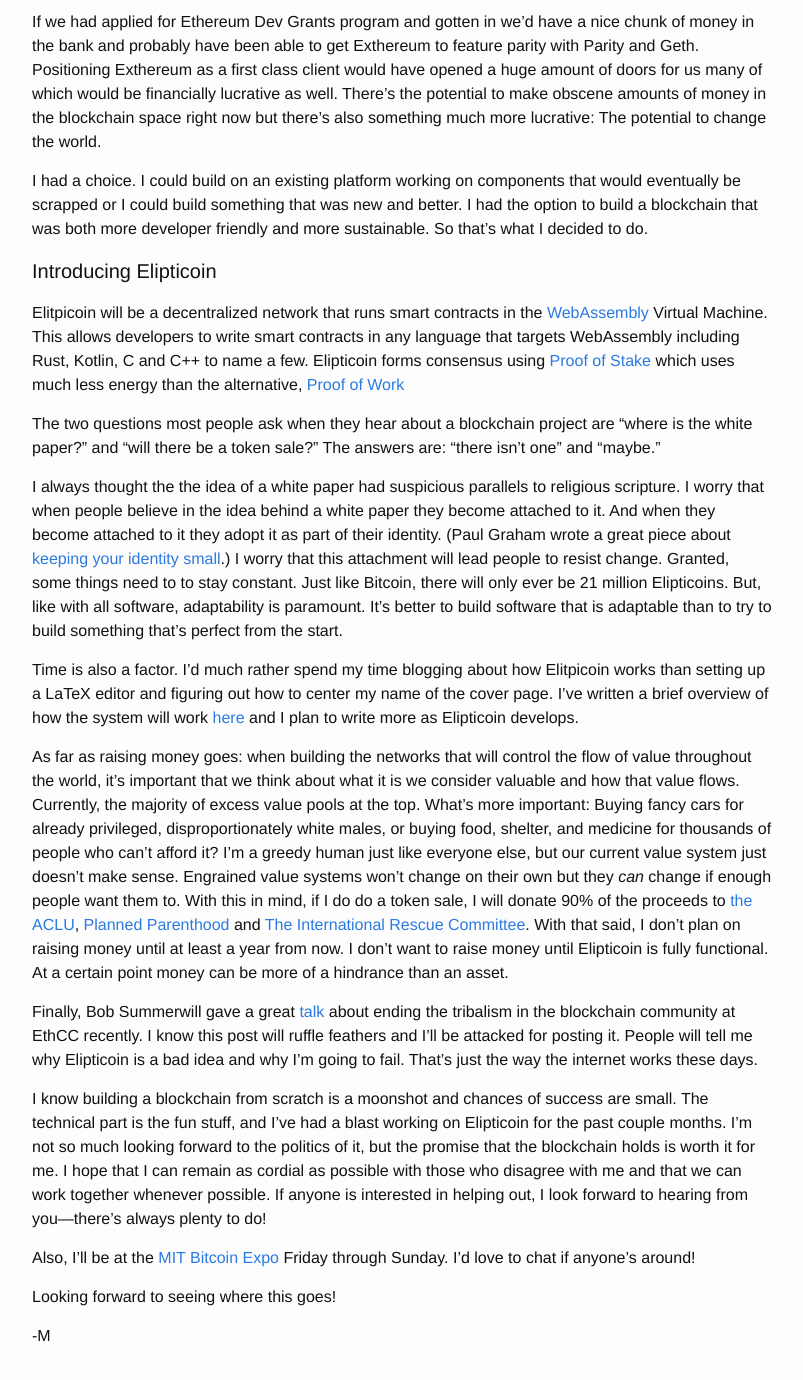
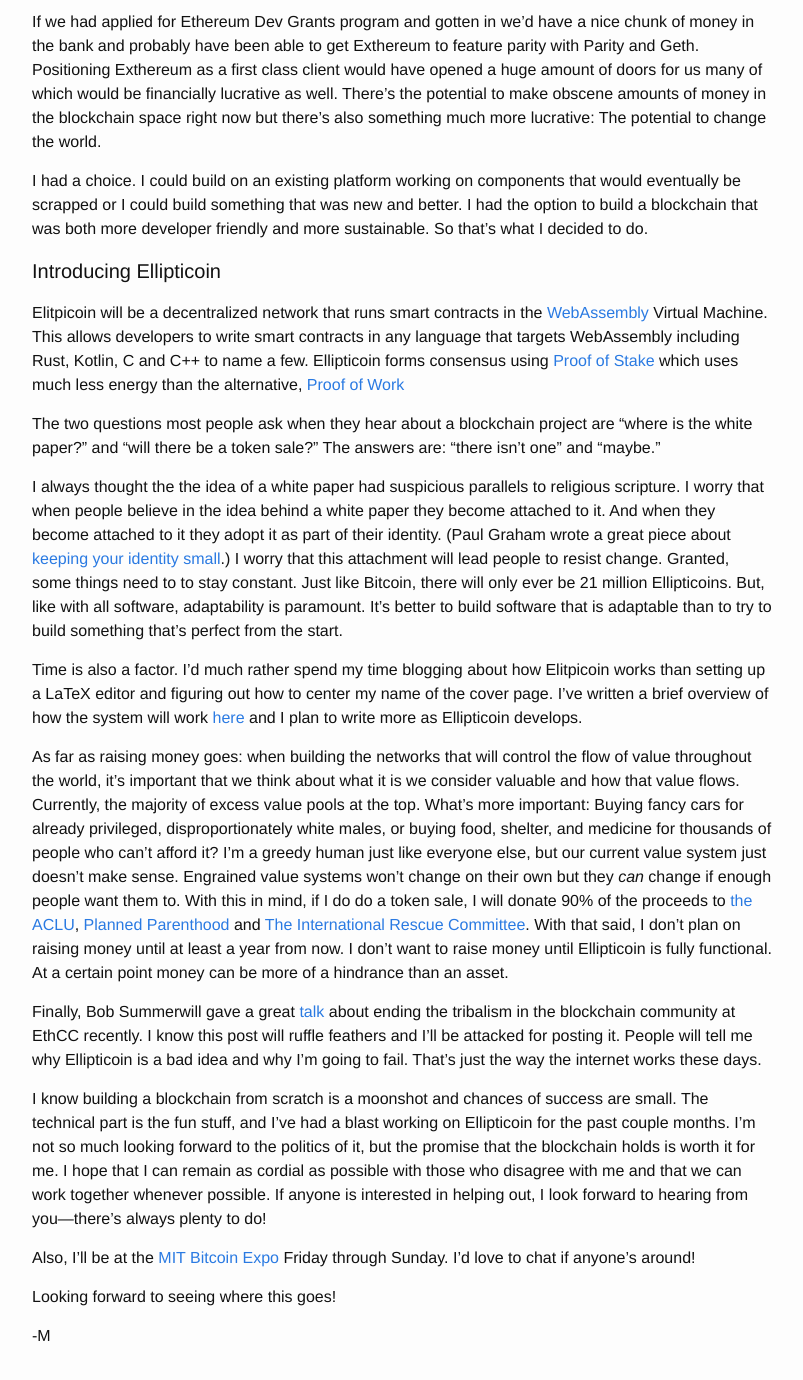
Before and after one commit to masonforest/www.masonforest.com, a Jekyll site: the page built from _posts/2018-03-15-why-im-building-ellipticoin.markdown, in a window 1280 px wide and 1400 px high, scrolled down 1805 px. Shown: the top 1380 px of the window, without its empty margins (238-1041 px from the left). Built offline with Jekyll 4.4.1, drawn with Linux system fonts in a browser that asks for light colours; some of the changed text lies outside the part shown.

Commit message:
Elipticoin -> Ellipticoin
Thanks Alan!

```diff
--- a/_config.yml
+++ b/_config.yml
@@ -6,3 +6,5 @@ url: "http://www.masonforest.com"
 twitter_username: masonforest
 github_username:  masonforest
 markdown: kramdown
+plugins:
+  - jekyll-redirect-from
--- a/_posts/2018-03-15-why-im-building-elipticoin.markdown
+++ b/_posts/2018-03-15-why-im-building-ellipticoin.markdown
@@ -1,8 +1,9 @@
 ---
 layout: post
-title:  "Why I'm building Elipticoin"
+title:  "Why I'm building Ellipticoin"
 date:   2018-03-15
 categories: blockchain ethereum
+redirect_from: "/blockchain/ethereum/2018/03/15/why-im-building-elipticoin.html"
 ---
 
 I had my blockchain moment in October 2016. That moment when you realize that
@@ -111,13 +112,13 @@ lucrative: The potential to change the world.
 
 I had a choice. I could build on an existing platform working on components that would eventually be scrapped or I could build something that was new and better. I had the option to build a blockchain that was both more developer friendly and more sustainable. So that’s what I decided to do.
 
-####  Introducing Elipticoin
+####  Introducing Ellipticoin
 
 
 Elitpicoin will be a decentralized network that runs smart contracts in the
 [WebAssembly](http://webassembly.org/) Virtual Machine. This allows developers
 to write smart contracts in any language that targets WebAssembly including
-Rust, Kotlin, C and C++ to name a few. Elipticoin forms consensus using [Proof of
+Rust, Kotlin, C and C++ to name a few. Ellipticoin forms consensus using [Proof of
 Stake](https://en.wikipedia.org/wiki/Proof-of-stake) which uses much less energy than the alternative, [Proof of Work](https://en.wikipedia.org/wiki/Proof-of-work_system)
 
 The two questions most people ask when they hear about a blockchain project are
@@ -130,15 +131,15 @@ paper they become attached to it. And when they become attached to it they adopt
 it as part of their identity. (Paul Graham wrote a great piece about [keeping
 your identity small](http://www.paulgraham.com/identity.html).) I worry that this attachment will lead people to resist
 change. Granted, some things need to to stay constant. Just like Bitcoin, there
-will only ever be 21 million Elipticoins. But, like with all software,
+will only ever be 21 million Ellipticoins. But, like with all software,
 adaptability is paramount. It’s better to build software that is adaptable than
 to try to build something that’s perfect from the start.
 
 Time is also a factor. I’d much rather spend my time blogging about how
 Elitpicoin works than setting up a LaTeX editor and figuring out how to center
 my name of the cover page. I’ve written a brief overview of how the system will
-work [here](https://github.com/elipticoin/elipticoin-blacksmith-node/wiki/The-Elipticoin-Protocol-Overview) and I plan to write more
-as Elipticoin develops.
+work [here](https://github.com/ellipticoin/ellipticoin-blacksmith-node/wiki/The-Ellipticoin-Protocol-Overview) and I plan to write more
+as Ellipticoin develops.
 
 
 As far as raising money goes: when building the networks that will control the
@@ -155,19 +156,19 @@ ACLU](https://www.aclu.org/), [Planned
 Parenthood](https://www.plannedparenthood.org/) and [The International Rescue
 Committee](https://www.rescue.org/). With that said, I don’t plan on raising
 money until at least a year from now. I don’t want to raise money until
-Elipticoin is fully functional. At a certain point money can be more of a
+Ellipticoin is fully functional. At a certain point money can be more of a
 hindrance than an asset.
 
 Finally, Bob Summerwill gave a great
 [talk](https://www.youtube.com/watch?v=Yu2ReJUXIgc#t=15m25s) about ending the
 tribalism in the blockchain community at EthCC recently. I know this post will
 ruffle feathers and I’ll be attacked for posting it. People will tell me why
-Elipticoin is a bad idea and why I’m going to fail. That’s just the way the
+Ellipticoin is a bad idea and why I’m going to fail. That’s just the way the
 internet works these days.
 
 I know building a blockchain from scratch is a moonshot and chances of success
 are small. The technical part is the fun stuff, and I’ve had a blast working on
-Elipticoin for the past couple months. I’m not so much looking forward to the
+Ellipticoin for the past couple months. I’m not so much looking forward to the
 politics of it, but the promise that the blockchain holds is worth it for me. I
 hope that I can remain as cordial as possible with those who disagree with me
 and that we can work together whenever possible. If anyone is interested in
```
